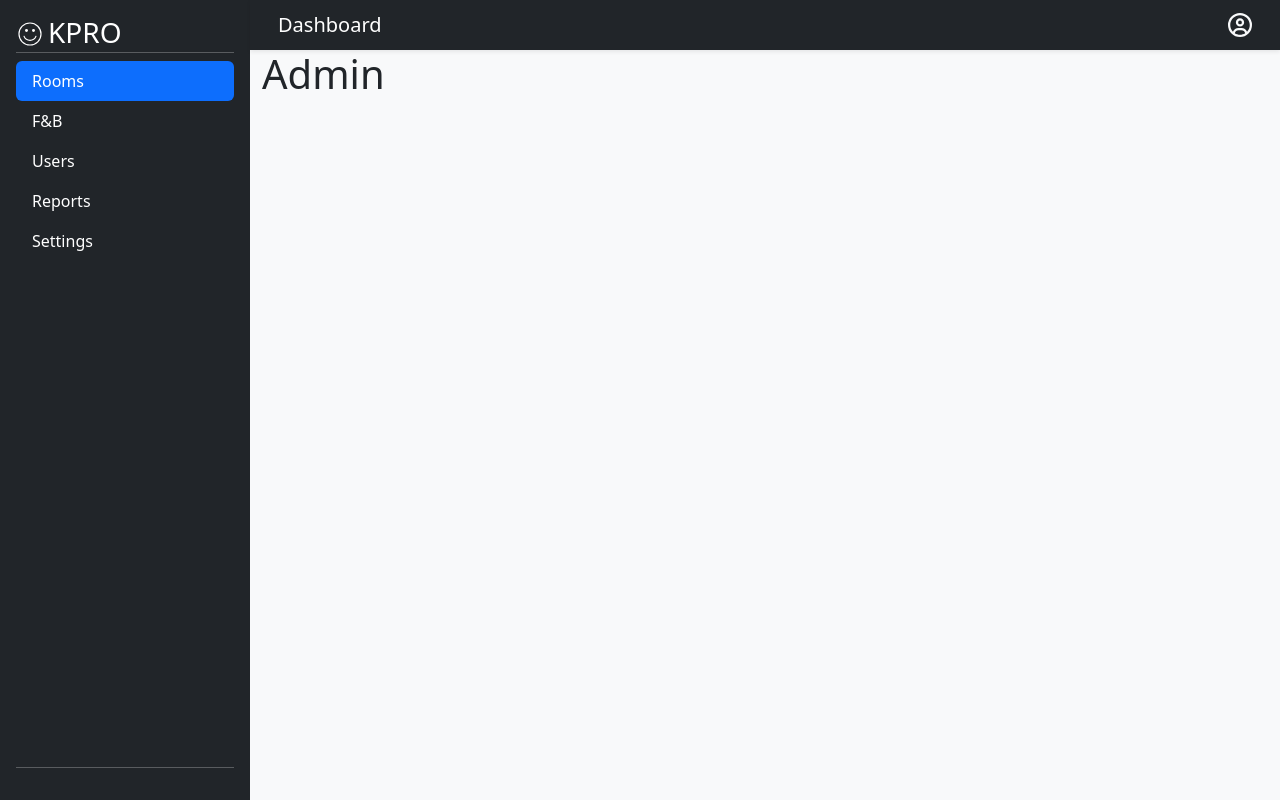
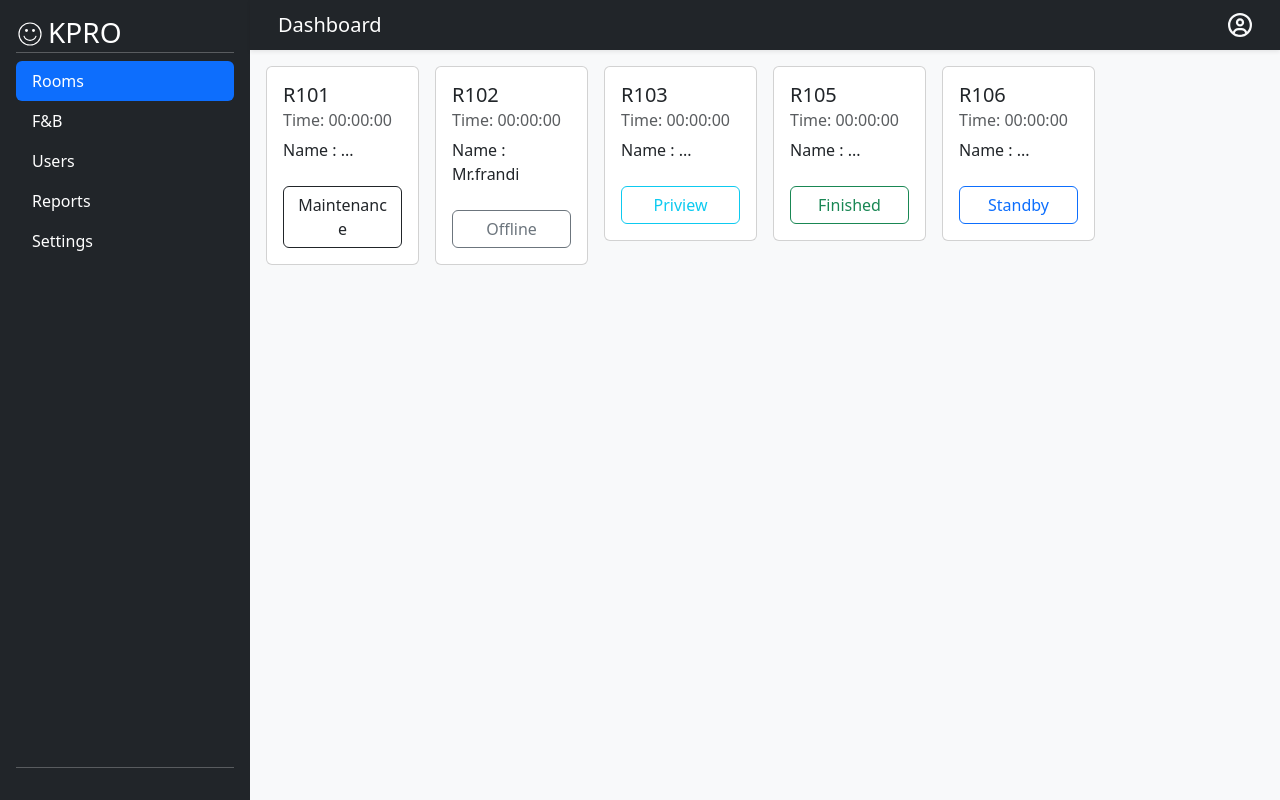
Before and after one commit to frandi-dev/kpro, a React (Vite) app: page /#/admin in a window 1280 px wide. Built offline with nearby package versions, Linux system fonts and the light colour scheme.

Commit message:
membuat tampilan rooms

```diff
--- a/src/App.jsx
+++ b/src/App.jsx
@@ -1,6 +1,7 @@
 import { Routes, Route } from "react-router-dom";
 import Login from "./page/Login";
 import AdminLayout from "./component/AdminLayout";
+import Rooms from "./page/Rooms";
 
 function App() {
   return (
@@ -12,7 +13,7 @@ function App() {
       </Route>
       {/* role admin saya */}
       <Route path="/admin" element={<AdminLayout />}>
-        <Route index element={<h1>Admin</h1>} />
+        <Route index element={<Rooms />} />
       </Route>
     </Routes>
   );
--- /dev/null
+++ b/src/component/RoomChard.jsx
@@ -0,0 +1,58 @@
+const RoomChard = ({ name, time, customer, status }) => {
+  const renderButtonStatus = () => {
+    if (status === "available") {
+      return (
+        <button className="btn form-control btn-outline-primary mt-4">
+          Standby
+        </button>
+      );
+    }
+
+    if (status === "active") {
+      return (
+        <button className="btn form-control btn-outline-info mt-4">
+          Priview
+        </button>
+      );
+    }
+
+    if (status === "maintenance") {
+      return (
+        <button className="btn form-control btn-outline-dark mt-4">
+          Maintenance
+        </button>
+      );
+    }
+
+    if (status === "close") {
+      return (
+        <button className="btn form-control btn-outline-success mt-4">
+          Finished
+        </button>
+      );
+    }
+
+    return (
+      <button className="btn form-control btn-outline-secondary mt-4">
+        Offline
+      </button>
+    );
+  };
+  return (
+    <div className="col-2" style={{ padding: "8px" }}>
+      <div className="card">
+        <div className="card-body">
+          <h5 className="card-title">{name}</h5>
+          <h6 className="card-subtitle mb-2 text-body-secondary">
+            Time: {time || "00:00:00"}
+          </h6>
+
+          <span className="card-text">Name : {customer || "..."}</span>
+          {renderButtonStatus()}
+        </div>
+      </div>
+    </div>
+  );
+};
+
+export default RoomChard;
--- /dev/null
+++ b/src/page/Rooms.jsx
@@ -0,0 +1,15 @@
+import RoomChard from "../component/RoomChard";
+
+const Rooms = () => {
+  return (
+    <div className="row p-2">
+      <RoomChard name={"R101"} status={"maintenance"} />
+      <RoomChard name={"R102"} customer={"Mr.frandi"} />
+      <RoomChard name={"R103"} status={"active"} />
+      <RoomChard name={"R105"} status={"close"} />
+      <RoomChard name={"R106"} status={"available"} />
+    </div>
+  );
+};
+
+export default Rooms;
```
